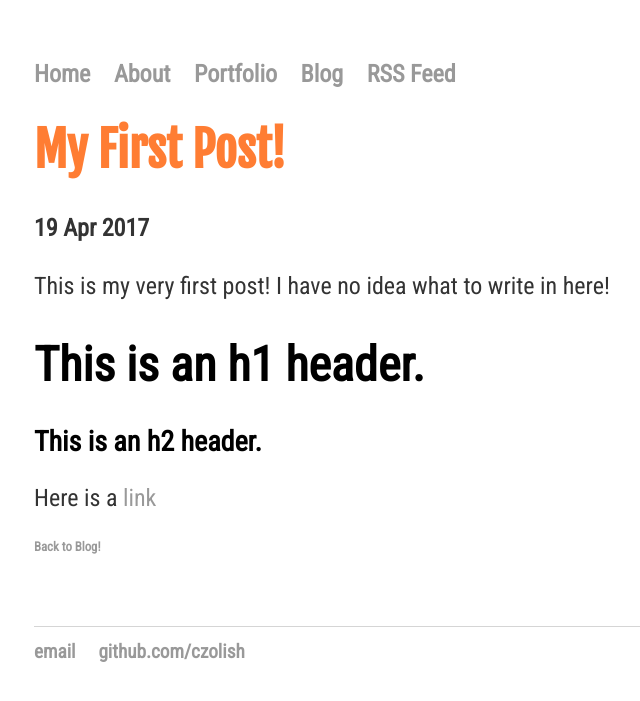
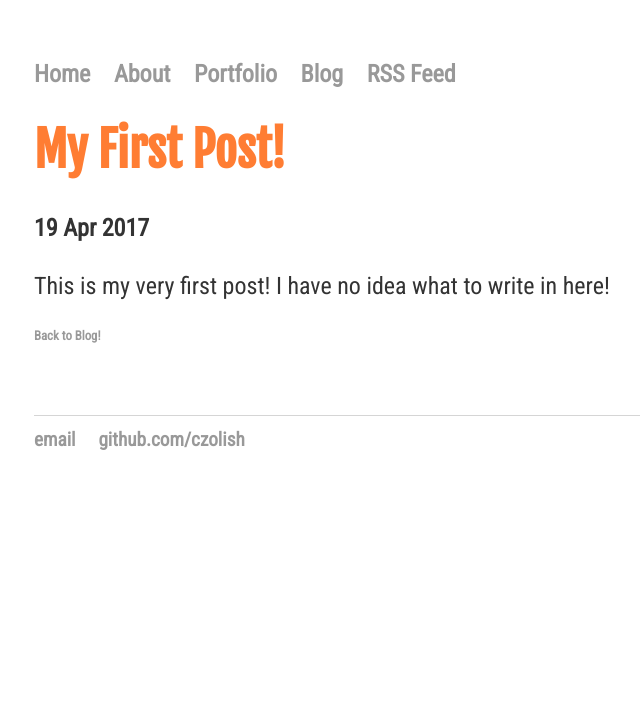
Before and after one commit to czolish/czolish.github.io, a Jekyll site: the page built from _posts/2017-04-19-my-first-post.md, in a window 1280 px wide. Shown: the top 701 px of the page, without its empty margins (158-798 px from the left). Built offline with Jekyll 4.4.1, drawn with Linux system fonts in a browser that asks for light colours; some web fonts are replaced; comment, search, counter and statistics services are not loaded.

Commit message:
Update 2017-04-19-my-first-post.md

```diff
--- a/_posts/2017-04-19-my-first-post.md
+++ b/_posts/2017-04-19-my-first-post.md
@@ -7,8 +7,3 @@ published: true
 ---
 
 This is my very first post! I have no idea what to write in here!
-
-#  This is an h1 header.
-## This is an h2 header.
-
-Here is a [link](http://google.com)
```
